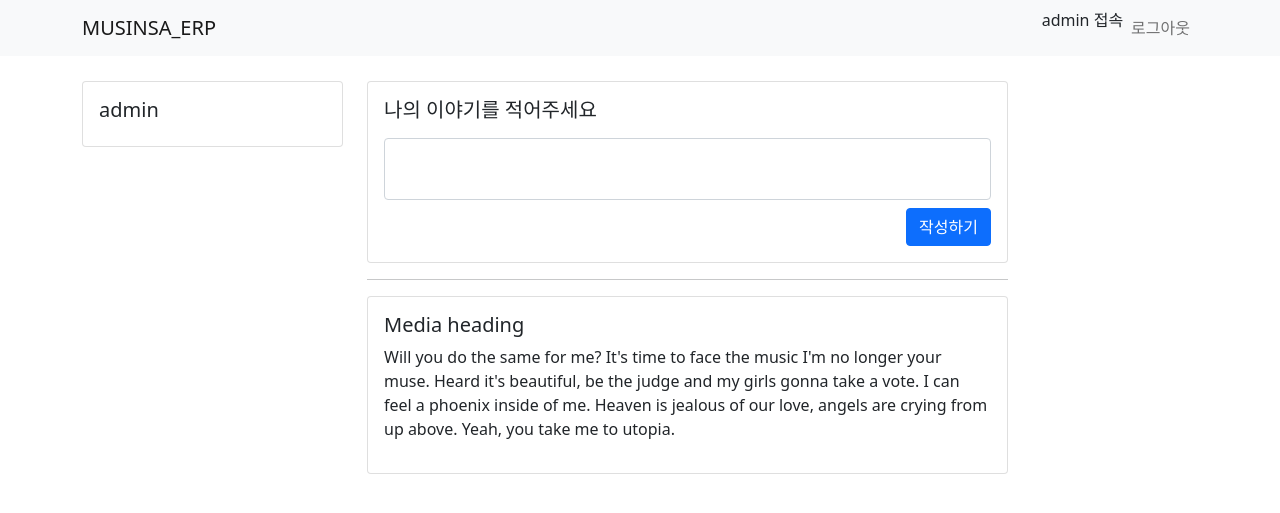
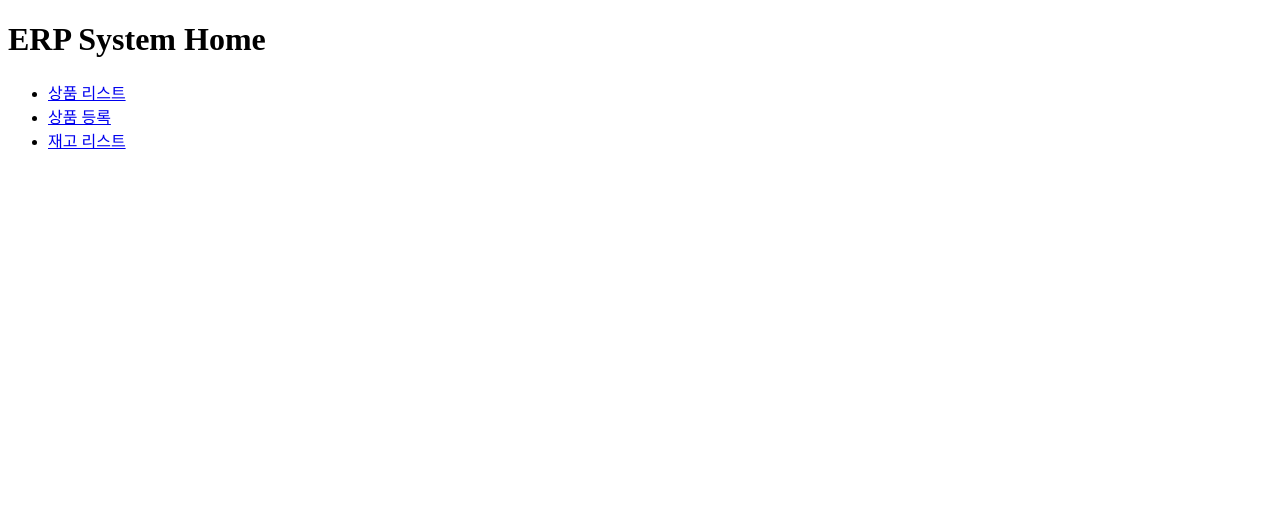
Before and after one commit to PotatoCutter/erp_prec, a Django app: page / in a window 1280 px wide. Shown: the top 513 px of the page. Run offline with Django 4.2, Linux system fonts and the light colour scheme; a user stored in the database is signed in.

Commit message:
add accounts, product_create

```diff
--- a/accounts/urls.py
+++ b/accounts/urls.py
@@ -3,7 +3,6 @@ from . import views
 
 urlpatterns = [
     path('sign-up/', views.signup_view, name='sign-up'),
-    # path('sign-up/', views.signup_view, name='sign-up'),
     path('sign-in/', views.login_view, name='sign-in'),
     path('logout/', views.logout_view, name='logout'),
 ]
--- a/accounts/views.py
+++ b/accounts/views.py
@@ -3,7 +3,7 @@ from django.contrib.auth import login, logout,authenticate
 from django.contrib.auth.forms import UserCreationForm, AuthenticationForm
 from django.shortcuts import render, redirect
 
-from .form import SignupForm
+from .forms import SignupForm
 
 
 def signup_view(request):
--- a/erp/urls.py
+++ b/erp/urls.py
@@ -1,7 +1,19 @@
-# tweet/urls.py
+# # tweet/urls.py
+# from django.urls import path
+# from . import views
+#
+# urlpatterns = [
+#     path('', views.home, name='home'), # 127.0.0.1:8000 과 views.py 폴더의 home 함수 연결
+#     # path('product-create', views.product_view, name='product-create')
+# ]
+
 from django.urls import path
-from . import views
+from .views import home, product_list, product_create, stock_list, stock_create
 
 urlpatterns = [
-    path('', views.home, name='home'), # 127.0.0.1:8000 과 views.py 폴더의 home 함수 연결
+    path('', home, name='home'),
+    path('products/', product_list, name='product_list'),
+    path('products/create/', product_create, name='product_create'),
+    path('stocks/', stock_list, name='stock_list'),
+    path('stocks/<int:product_id>/create/', stock_create, name='stock_create'),
 ]
--- a/erp/views.py
+++ b/erp/views.py
@@ -1,4 +1,11 @@
+from django.contrib.auth.decorators import login_required
 from django.shortcuts import redirect ,render
+from django.shortcuts import render, redirect
+from django.contrib.auth.decorators import login_required
+from erp.forms import ProductForm
+
+
+from erp.models import Product
 
 
 def home(request):
@@ -7,3 +14,51 @@ def home(request):
         return render(request, 'erp/home.html')
     else:
         return redirect('/sign-in')
+
+
+
+from django.shortcuts import render, redirect
+from django.contrib import messages
+from django.contrib.auth.decorators import login_required
+from .models import Product, Stock
+from .forms import ProductForm
+
+
+@login_required
+def product_list(request):
+    products = Product.objects.all()
+    return render(request, 'erp/product_list.html', {'products': products})
+
+
+@login_required
+def product_create(request):
+    if request.method == 'POST':
+        form = ProductForm(request.POST)
+        if form.is_valid():
+            product = form.save()
+            stock = Stock(product=product, quantity=0)
+            stock.save()
+            messages.success(request, f"{product.name}이(가) 등록되었습니다.")
+            return redirect('product_list')
+    else:
+        form = ProductForm()
+    return render(request, 'erp/product_form.html', {'form': form})
+
+
+@login_required
+def stock_list(request):
+    stocks = Stock.objects.all()
+    return render(request, 'erp/stock_list.html', {'stocks': stocks})
+
+
+@login_required
+def stock_create(request, product_id):
+    product = Product.objects.get(id=product_id)
+    if request.method == 'POST':
+        quantity = int(request.POST.get('quantity'))
+        stock = Stock.objects.get(product=product)
+        stock.quantity += quantity
+        stock.save()
+        messages.success(request, f"{product.name}의 재고가 {quantity}개 추가되었습니다.")
+        return redirect('stock_list')
+    return render(request, 'erp/stock_form.html', {'product': product})
--- a/templates/erp/home.html
+++ b/templates/erp/home.html
@@ -1,69 +1,15 @@
-{% extends 'base.html' %}
-
-{% block content %}
-    <div class="container timeline-container">
-        <div class="row">
-            <!-- 왼쪽 컬럼 -->
-            <div class="col-md-3">
-                <div class="card">
-                    <div class="card-body">
-                        <h5 class="card-title"> {{ user.username }} </h5>
-                        <p class="card-text"> {{ user.bio }} </p>
-
-                    </div>
-                </div>
-            </div>
-            <!-- 오른 쪽 컬럼-->
-            <div class="col-md-7">
-                <!-- 글을 작성 하는 곳 -->
-                <div class="row mb-2">
-                    <div class="col-md-12">
-                        <div class="card">
-                            <div class="card-body">
-                                <div class="media">
-                                    <div class="media-body">
-                                        <h5 class="mt-0">나의 이야기를 적어주세요</h5>
-                                        <p>
-                                        <form>
-                                            <div class="form-group mb-2">
-                                                <textarea class="form-control" style="resize: none" name='my-content' id="my-content"></textarea>
-                                            </div>
-                                            <button type="submit" class="btn btn-primary" style="float:right;">작성하기</button>
-                                        </form>
-                                        </p>
-                                    </div>
-                                </div>
-                            </div>
-                        </div>
-                    </div>
-                </div>
-                <hr>
-                <!-- 작성 된 글이 나오는 곳 -->
-                <div class="row">
-                    <div class="col-md-12">
-                        <div class="card">
-                            <div class="card-body">
-                                <div class="media">
-                                    <div class="media-body">
-                                        <h5 class="mt-0">Media heading</h5>
-                                        <p>Will you do the same for me? It's time to face the music I'm no longer your
-                                            muse.
-                                            Heard it's
-                                            beautiful, be the judge and my girls gonna take a vote. I can feel a phoenix
-                                            inside
-                                            of me.
-                                            Heaven is
-                                            jealous of our love, angels are crying from up above. Yeah, you take me to
-                                            utopia.</p>
-                                    </div>
-                                </div>
-                            </div>
-                        </div>
-                    </div>
-                </div>
-
-            </div>
-            <div class="col-md-2"></div>
-        </div>
-    </div>
-{% endblock %}
+<!DOCTYPE html>
+<html>
+  <head>
+    <meta charset="UTF-8">
+    <title>ERP System Home</title>
+  </head>
+  <body>
+    <h1>ERP System Home</h1>
+    <ul>
+      <li><a href="{% url 'product_list' %}">상품 리스트</a></li>
+      <li><a href="{% url 'product_create' %}">상품 등록</a></li>
+      <li><a href="{% url 'stock_list' %}">재고 리스트</a></li>
+    </ul>
+  </body>
+</html>
```
Also changed, not shown: erp/forms.py (added, +8 -0 lines), erp/models.py (+34 -0 lines), templates/erp/product_create.html (added, +14 -0 lines), templates/erp/product_form.html (added, +11 -0 lines), templates/erp/product_list.html (added, +34 -0 lines), templates/erp/stock_form.html (added, +14 -0 lines), templates/erp/stock_list.html (added, +34 -0 lines), accounts/forms.py (renamed from accounts/form.py), db.sqlite3, templates/base.html (line endings or trailing spaces).
